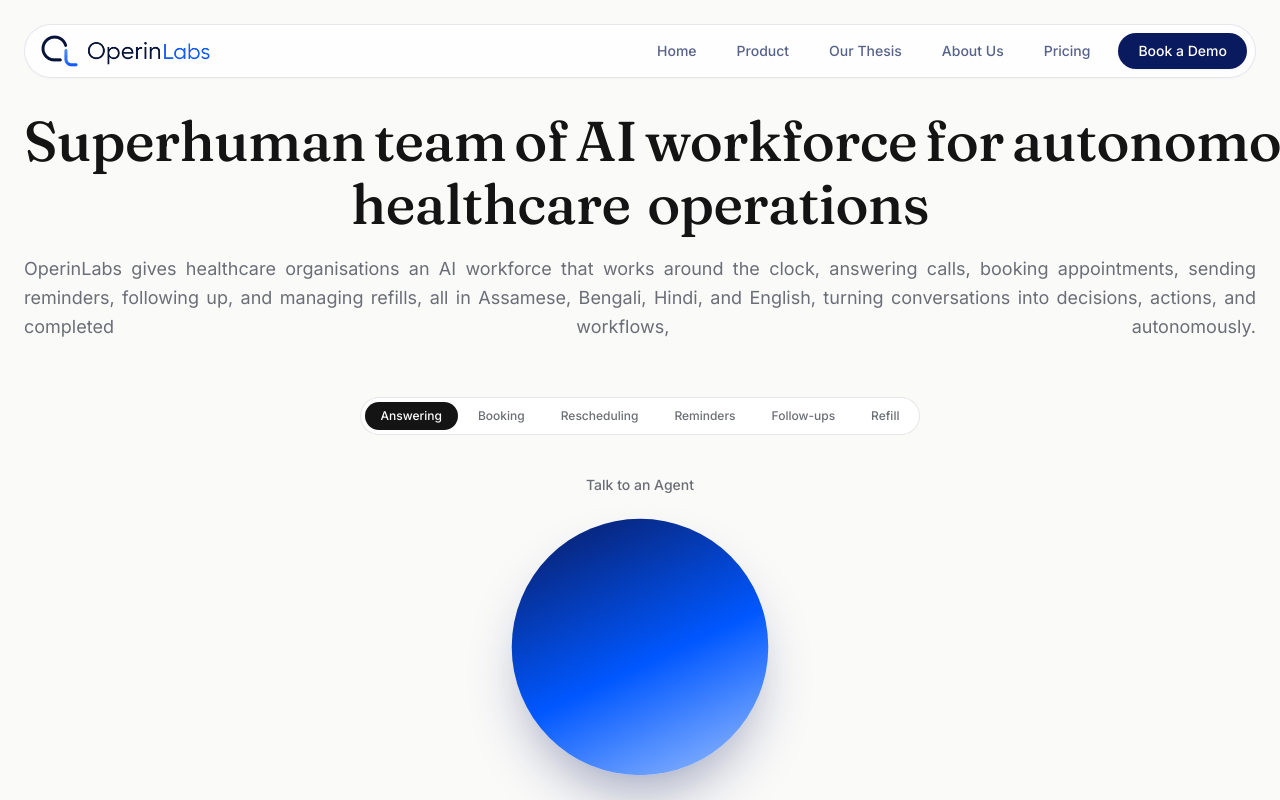
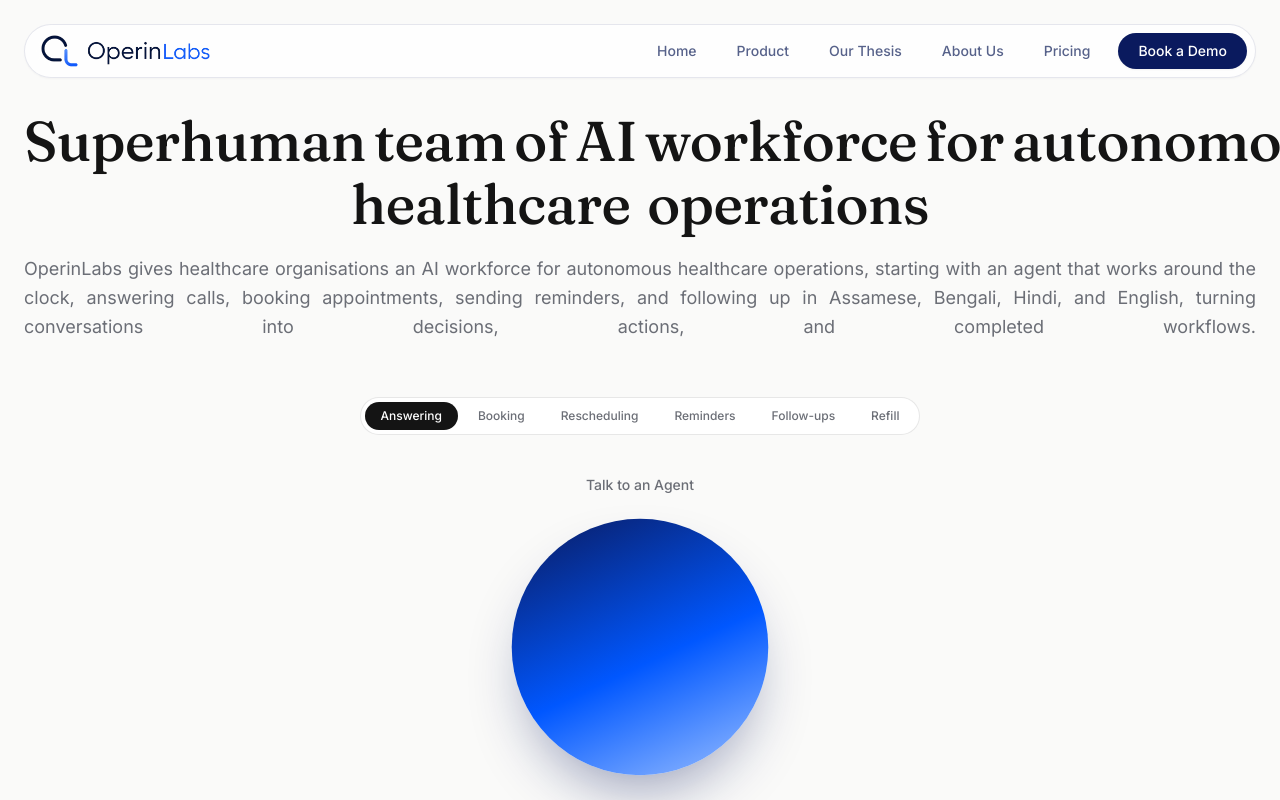
Before and after one commit to OperinLabs/OperinLabs-Landing-Page, a React (Vite) app: page / in a window 1280 px wide. Shown: the top 800 px of the page. Built offline with nearby package versions, Linux system fonts and the light colour scheme.

Commit message:
Update Hero.tsx

```diff
--- a/src/components/Hero.tsx
+++ b/src/components/Hero.tsx
@@ -74,11 +74,12 @@ export default function Hero({ onBookDemo }: HeroProps) {
           className="mt-5 w-full text-lg leading-relaxed text-mono-soft lg:text-justify"
           style={{ textAlignLast: "justify" }}
         >
-          OperinLabs gives healthcare organisations an AI workforce that
+          OperinLabs gives healthcare organisations an AI workforce for
+          autonomous healthcare operations, starting with an agent that
           works around the clock, answering calls, booking appointments,
-          sending reminders, following up, and managing refills, all in
-          Assamese, Bengali, Hindi, and English, turning conversations into
-          decisions, actions, and completed workflows, autonomously.
+          sending reminders, and following up in Assamese, Bengali, Hindi,
+          and English, turning conversations into decisions, actions, and
+          completed workflows.
         </motion.p>
       </motion.div>
 
```
